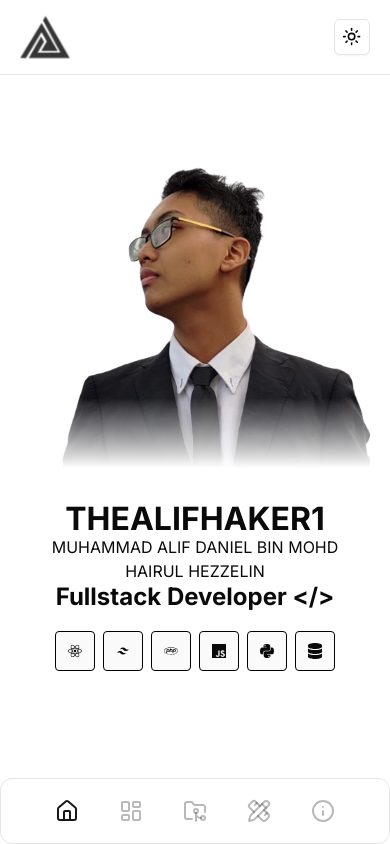
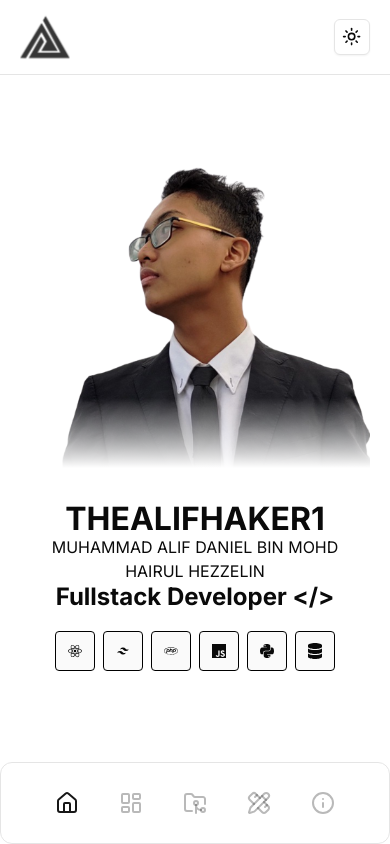
Before and after one commit to THEALIFHAKER1/AE1.TECH, a Next.js app: page / in a window 390 px wide. Built offline with nearby package versions, Linux system fonts and the light colour scheme; no server answers.

Commit message:
increse padding on navbar mobile for easier click in ios

```diff
--- a/src/components/layout/navbar/navbar.tsx
+++ b/src/components/layout/navbar/navbar.tsx
@@ -22,7 +22,7 @@ export default function Navbar() {
       </nav>
 
       <div
-        className={`blur-background fixed bottom-0 left-0 right-0 z-50 flex items-center justify-center overflow-auto rounded-xl border border-input  p-5  md:hidden`}
+        className={`blur-background fixed bottom-0 left-0 right-0 z-50 flex items-center justify-center overflow-auto rounded-xl border border-input  px-5 py-7  md:hidden`}
       >
         <div className={`flex items-center gap-4`}>
           <ul className={`flex items-center space-x-10 text-sm md:space-x-4 `}>
```
